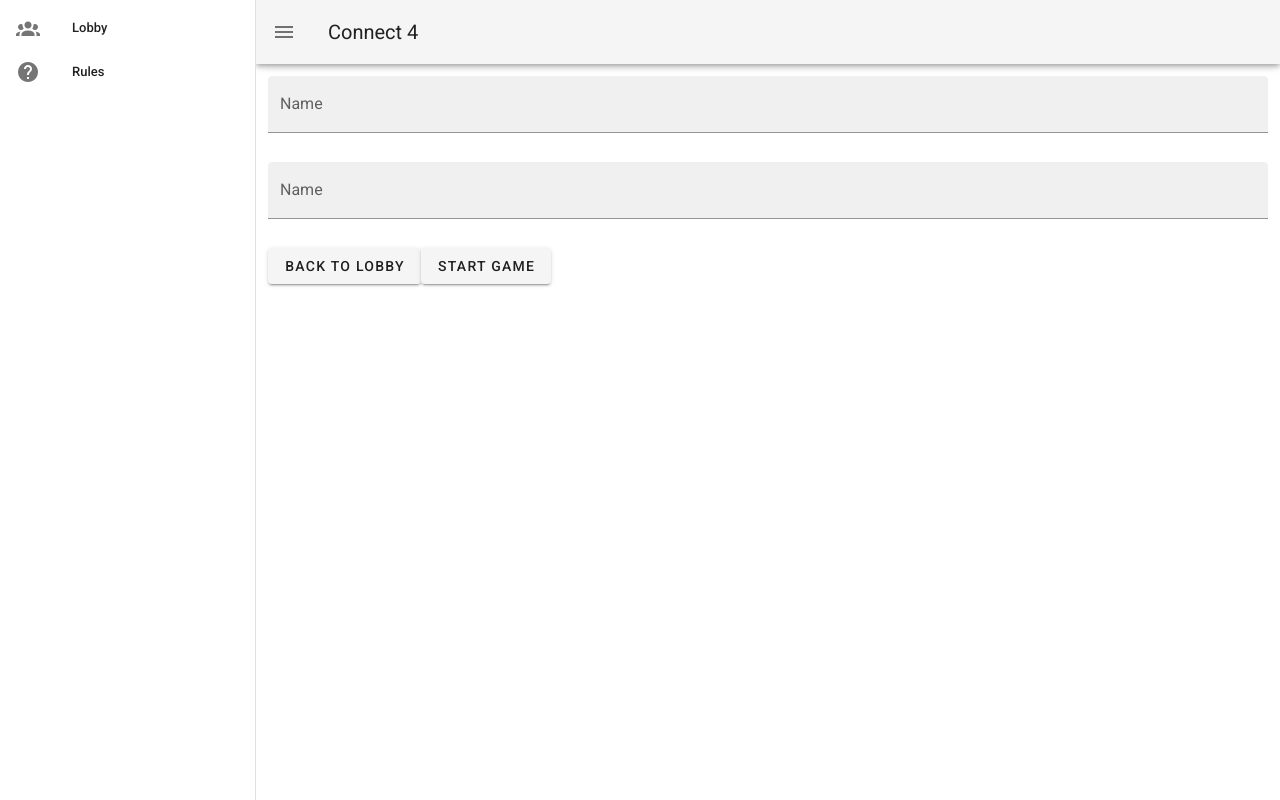
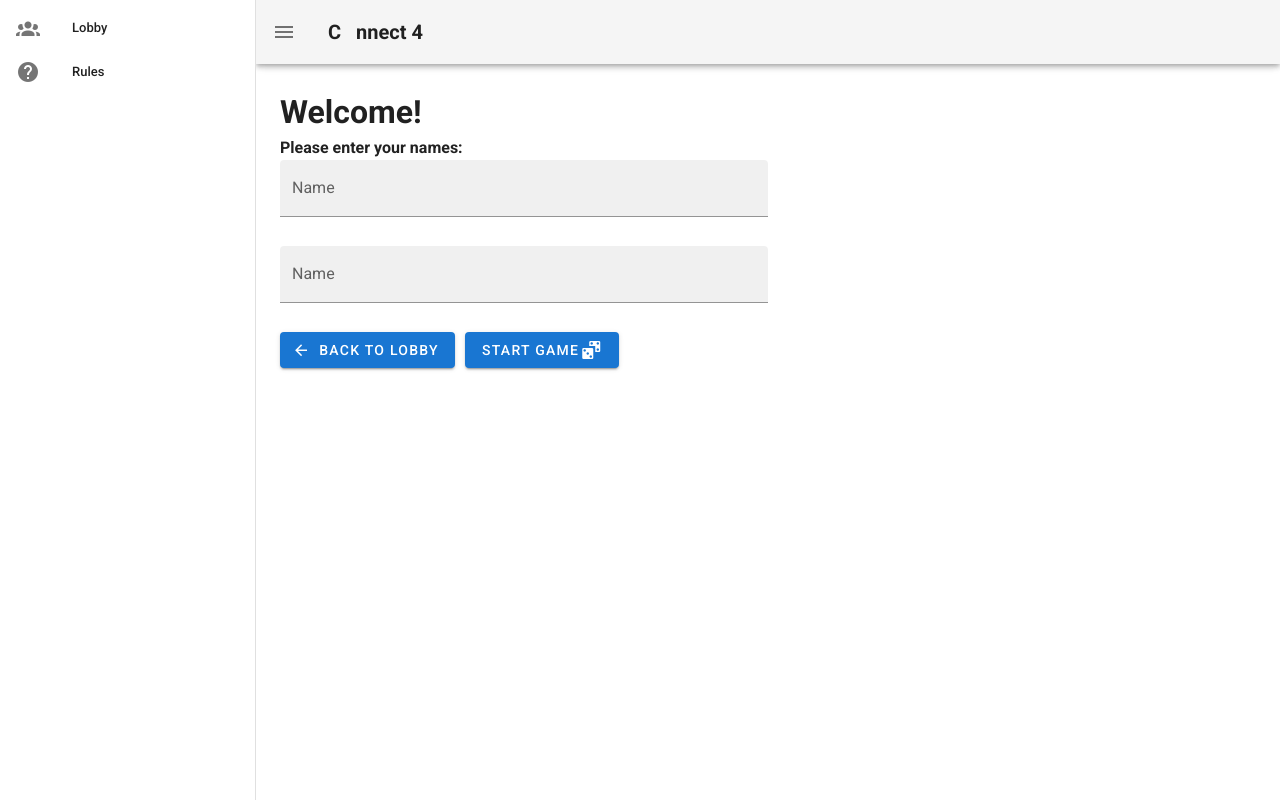
Before and after one commit to Joshuahelmle/connect4-vuetify, a Vue app: page /#/newGame in a window 1280 px wide. Built offline with nearby package versions, Linux system fonts and the light colour scheme.

Commit message:
add css to form.

```diff
--- a/src/App.vue
+++ b/src/App.vue
@@ -27,7 +27,7 @@
     <v-app-bar app>
       <v-app-bar-nav-icon @click="drawer = !drawer"></v-app-bar-nav-icon>
 
-      <v-toolbar-title>Connect 4</v-toolbar-title>
+      <v-toolbar-title class="font-weight-bold">C <v-img class="img" src="./assets/connect4.jpg" max-height="10" max-width="10"> </v-img> nnect 4</v-toolbar-title>
     </v-app-bar>
 
     <v-main>
@@ -46,3 +46,13 @@
         {title: "Rules", icon : 'mdi-help-circle', to: "/"}] }),
   }
 </script>
+
+<style>
+  .v-toolbar__title {
+    display: flex;
+  }
+
+  .img {
+    margin-top: 11px;
+  }
+</style>
--- a/src/views/Rules.vue
+++ b/src/views/Rules.vue
@@ -1,9 +1,9 @@
 <template>
 <div class="rules pa-6">
- <div class="header"><h1>Connect 4: Rules</h1></div>
+ <div class="header"><h1>Rules</h1></div>
     <div class="container"></div>
         <div id="overview">
-            <h2>Overview</h2>
+            <h2> <v-img class="img" src="../assets/connect4.jpg" max-height="10" max-width="10"> </v-img> Overview</h2>
             <p>
                 Connect 4 is a two player, turnbased strategy game.<br>
                 You and your opponent take turns filling up the game board with your tokens of your color.<br>
@@ -12,7 +12,7 @@
             </p>
         </div>
         <div id="turn">
-            <h2>Play a Turn</h2>
+            <h2> <v-img class="img" src="../assets/connect4.jpg" max-height="10" max-width="10"> </v-img> Play a Turn</h2>
             <p>
                 At the start of the Game each of you picks a color, you'll get 21 Tokens of that color to try and win the game with.<br>
                 If it's your turn you choose a Column to put in your token, the token then falls down until it either reaches the edge of the board or another Token<br>
@@ -21,7 +21,7 @@
             </p>
         </div>
         <div id="end">
-            <h2>End of Game</h2>
+            <h2> <v-img class="img" src="../assets/connect4.jpg" max-height="10" max-width="10"> </v-img>End of Game</h2>
             <p>
                 The Game ends as soon there is a consecutive row of 4 Tokens in the same color. This can happen either horizontally<br>
                     <img src="" alt="ADD HORIZONZAL WIN">
@@ -47,3 +47,14 @@ export default {
   name: 'Rules'
 }
 </script>
+
+
+<style>
+    h2 {
+        display: flex;
+    }
+
+    .img {
+        margin-right: 5px;
+    }
+</style>
--- a/src/views/newGameForm.vue
+++ b/src/views/newGameForm.vue
@@ -1,5 +1,8 @@
 <template>
-    <div class="container">
+    <div class="container pa-6">
+       <h1>Welcome! </h1>
+       <h4>Please enter your names: </h4>
+       <v-form>
          <v-text-field
             placeholder="player1"
             label="Name"
@@ -14,8 +17,13 @@
             clearable
             filled
           ></v-text-field>
-          <v-btn to="/lobby"> Back to Lobby </v-btn>
-          <v-btn v-on:click="createGame()"> Start Game </v-btn>
+          <div class="button-container">
+          <v-btn class="btn" color="primary" to="/lobby"> <v-icon left>mdi-arrow-left</v-icon> Back to Lobby </v-btn>
+          <v-btn  color="primary" v-on:click="createGame()"> Start Game <v-icon >mdi-dice-multiple</v-icon> </v-btn>
+          </div>
+
+       </v-form>
+
          </div>
 </template>
 
@@ -47,3 +55,29 @@ export default {
     }
 }
 </script>
+
+
+<style>
+    .container {
+        margin: auto;
+        position: absolute;
+        top:0;
+	    bottom: 0;
+	    left: 0;
+	    right: 0;
+
+    }
+
+    .btn {
+        margin-right: 10px;
+    }
+
+    .v-text-field {
+        width: 50%;
+    }
+
+
+
+
+
+</style>
```
Also changed, not shown: src/assets/connect4.jpg (added), 1 other file (tests, documents, lock files or other folders).
